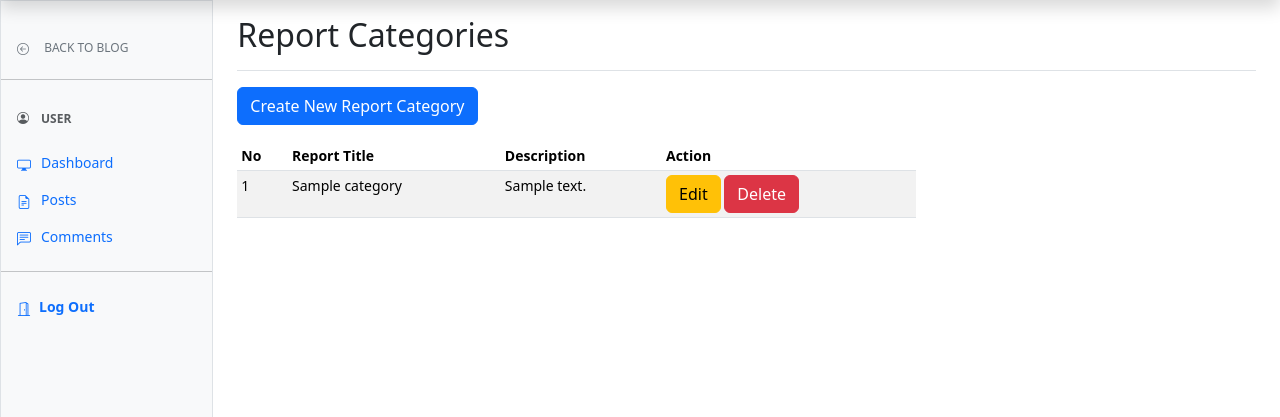
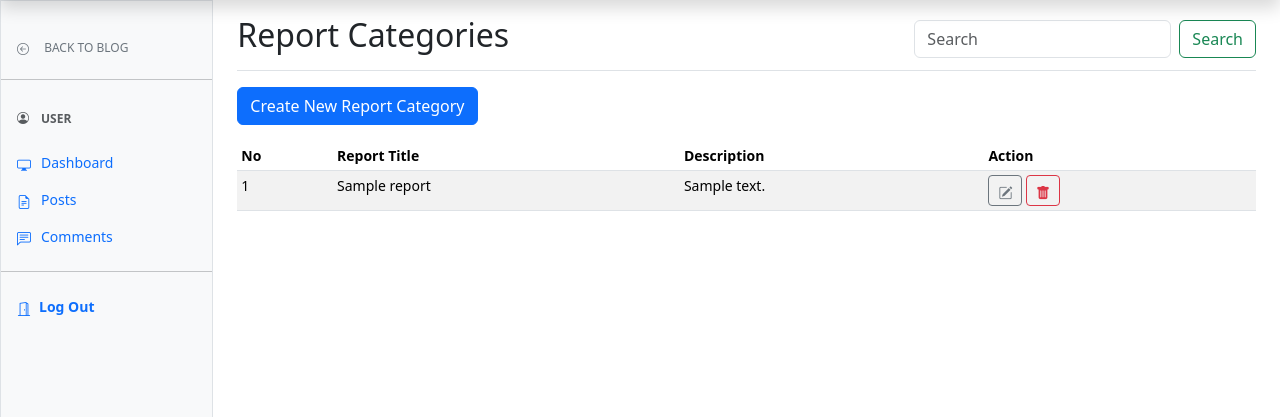
Before and after one commit to Mayadi21/bidan-mahanum, a Laravel app: template resources/views/dashboard/admin-reports/index.blade.php in a window 1280 px wide. Shown: the part 74-491 px from the top of the page. Run offline with Laravel 10, Linux system fonts and the light colour scheme; the template is opened without the code that fills it: most values are stand-ins (such as "Sample title", 1, 10 or a date in 2020); some libraries are stand-ins or nearby versions; some web fonts are replaced.

Commit message:
recovery categories report

```diff
--- a/app/Models/Category.php
+++ b/app/Models/Category.php
@@ -22,6 +22,12 @@ class Category extends Model
         return 'category_slug';
     }
 
+    public function scopeSearch()
+    {
+        return $this->where('category_name', 'like', '%' . request('search') . '%')
+            ->orWhere('category_description', 'like', '%' . request('search') . '%');
+    }
+
     public function sluggable(): array
     {
         return [
--- a/app/Models/Report.php
+++ b/app/Models/Report.php
@@ -27,4 +27,10 @@ class Report extends Model
     {
         return $this->hasOne(User::class);
     }
+
+    public function scopeSearch($query, $search)
+    {
+        return $query->where('report_name', 'like', '%' . $search . '%')
+            ->orWhere('report_description', 'like', '%' . $search . '%');
+    }
 }
--- a/resources/views/dashboard/admin-reports/index.blade.php
+++ b/resources/views/dashboard/admin-reports/index.blade.php
@@ -3,7 +3,12 @@
 @section('content')
     <div class="d-flex justify-content-between flex-wrap flex-md-nowrap align-items-center pt-3 pb-2 mb-3 border-bottom">
         <h1 class="h2">Report Categories</h1>
+        <form action="{{ route('reports.index') }}" class="d-flex mt-3 mt-lg-0" role="search">
+            <input class="form-control me-2" type="search" name="search" placeholder="Search" aria-label="Search" value="{{ request('search') }}">
+            <button class="btn btn-outline-success" type="submit">Search</button>
+        </form>
     </div>
+
     @if(session('success'))
         <div class="alert alert-success col-lg-8">
             {{ session('success') }}
@@ -11,7 +16,7 @@
     @endif
 
     <a href="{{ route('reports.create') }}" class="btn btn-primary mb-3">Create New Report Category</a>
-    <div class="table-responsive small col-lg-8">
+    <div class="table-responsive small col-lg-12">
         <table class="table table-striped table-sm">
             <thead>
                 <tr>
@@ -22,22 +27,29 @@
                 </tr>
             </thead>
             <tbody>
-                @foreach($categories as $item)
+                @foreach($reports as $item)
                 <tr>
                     <td>{{$loop->iteration}}</td>
                     <td>{{$item->report_name }}</td>
                     <td>{{$item->report_description}}</td>
                     <td>
-                        <a href="{{ route('reports.edit', $item->id) }}" class="btn btn-warning">Edit</a>
+                        <a href="{{ route('reports.edit', $item->id) }}" class="btn btn-sm btn-outline-secondary">
+                            <i class="bi bi-pencil-square"></i>
+                        </a>
+
                         <form action="{{ route('reports.destroy', $item->id) }}" method="POST" style="display:inline-block;">
                             @csrf
                             @method('DELETE')
-                            <button type="submit" class="btn btn-danger" onclick="return confirm('Are you sure?')">Delete</button>
+                            <button type="submit" class="btn btn-sm btn-outline-danger" onclick="return confirm('Are you sure?')">
+                                <i class="bi bi-trash-fill"></i>
+                            </button>
                         </form>
                     </td>
                 </tr>
             @endforeach
             </tbody>
         </table>
+
+        {{ $reports->appends(request()->all())->links() }}
     </div>
 @endsection
```
Also changed, not shown: app/Http/Controllers/Dashboard/AdminCategoriesController.php (+16 -10 lines), app/Http/Controllers/Dashboard/AdminReportsController.php (+6 -1 lines), resources/views/dashboard/admin-categories/index.blade.php (+11 -3 lines), resources/views/dashboard/posts/create.blade.php (+9 -3 lines).
